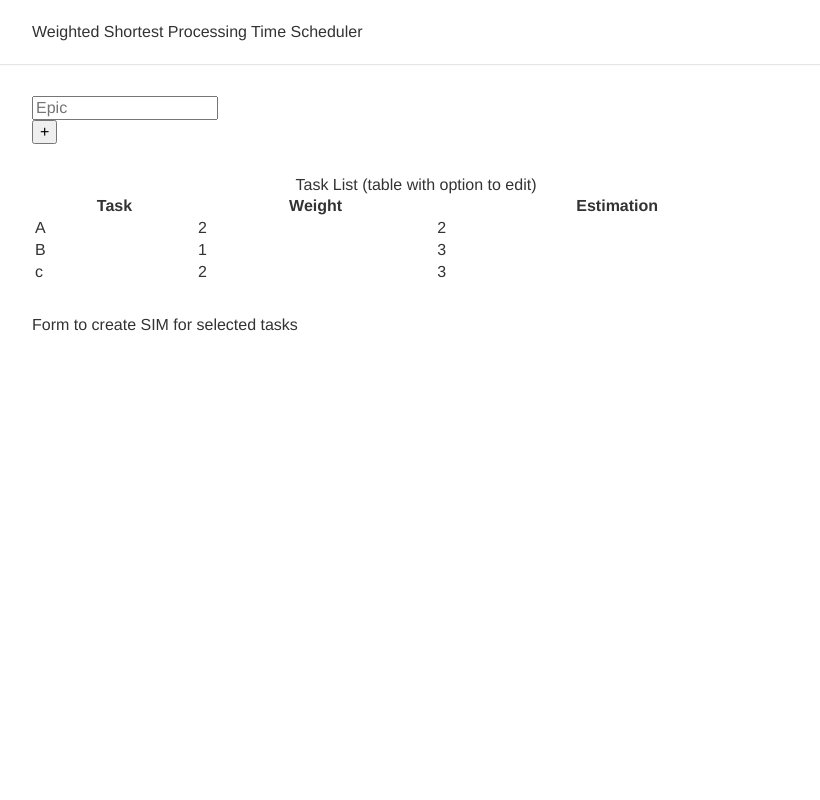
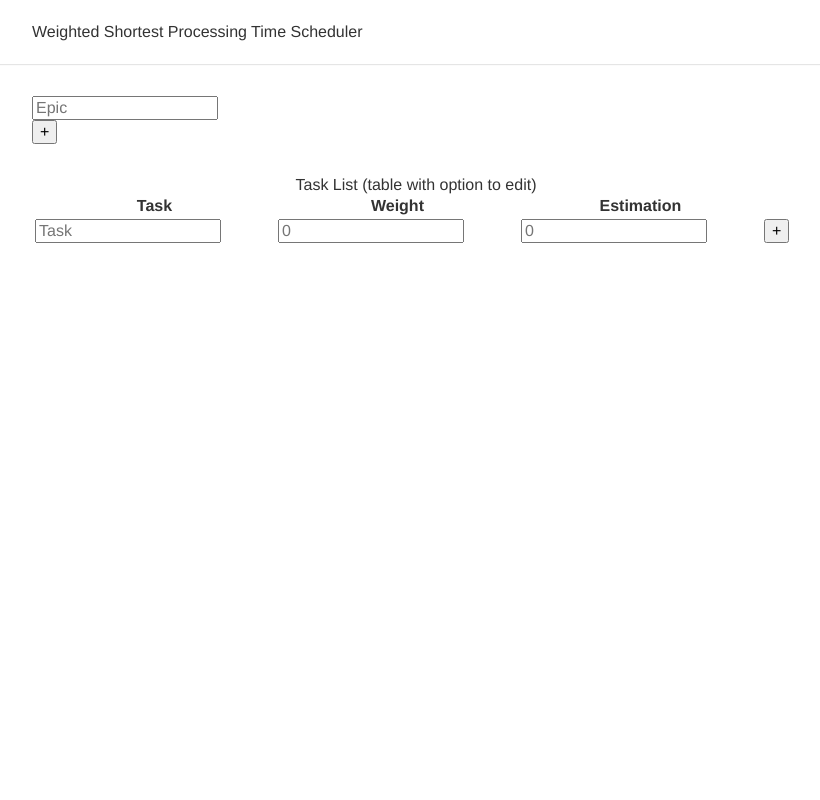
Before and after one commit to gabepk/wspt-scheduler, a React (Create React App) app: page / in a window 1280 px wide. Shown: the top 800 px of the page, without its empty margins (224-1044 px from the left). Built offline with nearby package versions, Linux system fonts and the light colour scheme.

Commit message:
Epic - CRUD Task - CRUD Sort Tasks based on Weighted Shortest Processing Time algorithm

```diff
--- a/src/Components/Scheduler/Epic.js
+++ b/src/Components/Scheduler/Epic.js
@@ -4,11 +4,6 @@ import styles from './Epic.module.css';
 const Epic = ({ epics, setEpics, nextId }) => {
   const [newEpic, setNewEpic] = React.useState('');
   const [counter, setCounter] = React.useState(nextId);
-
-  React.useEffect(() => {
-    // TODO: Optimize and add/remove one epic per interaction
-    window.localStorage.setItem('epics', JSON.stringify(epics));
-  }, [epics]);
 
   function addEpic() {
     if (!newEpic || newEpic.length <= 0) return;
@@ -25,12 +20,12 @@ const Epic = ({ epics, setEpics, nextId }) => {
 
   function updateEpic({ target }) {
     const newEpics = [...epics];
-    newEpics[target.id].name = target.value;
+    newEpics.find((epic) => epic.id === target.id).name = target.value;
     setEpics(newEpics);
   }
 
   function deleteEpic(id) {
-    setEpics((epics) => epics.filter((epic) => epic.id !== Number(id)));
+    setEpics((epics) => epics.filter((epic) => epic.id !== id));
   }
 
   return (
--- a/src/Components/Scheduler/Scheduler.js
+++ b/src/Components/Scheduler/Scheduler.js
@@ -5,26 +5,57 @@ import Task from './Task';
 
 const Scheduler = () => {
   const [epics, setEpics] = React.useState(null);
+  const [tasks, setTasks] = React.useState(null);
 
   React.useEffect(() => {
     const localEpicsStr = window.localStorage.getItem('epics');
     const localEpics = JSON.parse(localEpicsStr);
     setEpics(localEpics || []);
+
+    const localTasksStr = window.localStorage.getItem('tasks');
+    const localTasks = JSON.parse(localTasksStr);
+    if (localTasks === null) {
+      setTasks([]);
+    } else {
+      if (localTasks.length > 1) {
+        setTasks(
+          localTasks.sort((task1, task2) =>
+            task1.estimation / task1.weight < task2.estimation / task2.weight
+              ? -1
+              : 1,
+          ),
+        );
+      } else {
+        setTasks(localTasks);
+      }
+    }
   }, []);
 
-  function getNextId() {
+  React.useEffect(() => {
+    // TODO: Optimize and add/remove one epic per interaction
+    window.localStorage.setItem('epics', JSON.stringify(epics));
+  }, [epics]);
+
+  function getNextEpicId() {
     return epics.length === 0
       ? 0
       : Math.max(...epics.map((epic) => epic.id)) + 1;
   }
 
+  function getNextTaskId() {
+    return tasks.length === 0
+      ? 0
+      : Math.max(...tasks.map((task) => task.id)) + 1;
+  }
+
   return (
     <div className={`${styles.scheduler} container mainContainer`}>
       {epics !== null && (
-        <Epic epics={epics} setEpics={setEpics} nextId={getNextId()} />
+        <Epic epics={epics} setEpics={setEpics} nextId={getNextEpicId()} />
       )}
-      <Task />
-      <div>Form to create SIM for selected tasks</div>
+      {tasks !== null && (
+        <Task tasks={tasks} setTasks={setTasks} nextId={getNextTaskId()} />
+      )}
     </div>
   );
 };
--- a/src/Components/Scheduler/Task.js
+++ b/src/Components/Scheduler/Task.js
@@ -1,16 +1,70 @@
 import React from 'react';
 import styles from './Task.module.css';
 
-const Task = () => {
-  const [tasks, setTasks] = React.useState([]);
+const Task = ({ tasks, setTasks, nextId }) => {
+  const [newTask, setNewTask] = React.useState({
+    name: '',
+    weight: '',
+    estimation: '',
+  });
+  const [counter, setCounter] = React.useState(nextId);
 
   React.useEffect(() => {
-    setTasks([
-      { id: 0, name: 'A', weight: 2, estimation: 2, epic: 0 },
-      { id: 1, name: 'B', weight: 1, estimation: 3 },
-      { id: 2, name: 'c', weight: 2, estimation: 3 },
-    ]);
-  }, []);
+    // TODO: Optimize and add/remove one task per interaction
+    window.localStorage.setItem('tasks', JSON.stringify(tasks));
+  }, [tasks]);
+
+  function addTask() {
+    if (!newTask || !newTask.name || newTask.name.length <= 0) return;
+    const taskAlreadyExists = tasks.find((task) => task.name === newTask.name);
+    if (taskAlreadyExists) {
+      alert('Task already exists');
+    } else {
+      const task = { ...newTask, id: counter };
+      setCounter(counter + 1);
+
+      const newTasks = [...tasks, task];
+      updateTasksSorted(newTasks);
+    }
+    setNewTask({
+      name: '',
+      weight: '',
+      estimation: '',
+    });
+  }
+
+  function updateTasksSorted(newTasks) {
+    if (newTasks.length > 1) {
+      newTasks.sort((task1, task2) =>
+        task1.estimation / task1.weight < task2.estimation / task2.weight
+          ? -1
+          : 1,
+      );
+    }
+    setTasks(newTasks);
+  }
+
+  function updateTaskName(id, value) {
+    const newTasks = [...tasks];
+    newTasks.find((task) => task.id === id).name = value;
+    setTasks(newTasks);
+  }
+
+  function updateTaskWeight(id, value) {
+    const newTasks = [...tasks];
+    newTasks.find((task) => task.id === id).weight = value;
+    updateTasksSorted(newTasks);
+  }
+
+  function updateTaskEstimation(id, value) {
+    const newTasks = [...tasks];
+    newTasks.find((task) => task.id === id).estimation = value;
+    updateTasksSorted(newTasks);
+  }
+
+  function deleteTask(id) {
+    setTasks((tasks) => tasks.filter((task) => task.id !== id));
+  }
 
   return (
     <table className={styles.task}>
@@ -20,15 +74,94 @@ const Task = () => {
           <th>Task</th>
           <th>Weight</th>
           <th>Estimation</th>
+          <th></th>
         </tr>
       </thead>
       <tbody>
+        <tr>
+          <td>
+            <input
+              type="text"
+              placeholder="Task"
+              value={newTask.name}
+              onChange={({ target }) =>
+                setNewTask({ ...newTask, name: target.value })
+              }
+            />
+          </td>
+          <td>
+            <input
+              type="number"
+              placeholder="0"
+              value={newTask.weight}
+              onChange={({ target }) =>
+                setNewTask({ ...newTask, weight: Number(target.value) })
+              }
+            />
+          </td>
+          <td>
+            <input
+              type="number"
+              placeholder="0"
+              value={newTask.estimation}
+              onChange={({ target }) =>
+                setNewTask({ ...newTask, estimation: Number(target.value) })
+              }
+            />
+          </td>
+          <td>
+            <button className={styles.addButton} onClick={addTask}>
+              +
+            </button>
+          </td>
+        </tr>
         {tasks.map((task) => {
           return (
-            <tr key={task.name}>
-              <td>{task.name}</td>
-              <td>{task.weight}</td>
-              <td>{task.estimation}</td>
+            <tr key={task.id}>
+              <td>
+                <input
+                  type="text"
+                  className={styles.taskInput}
+                  value={task.name}
+                  onClick={({ target }) => target.classList.add('editable')}
+                  onChange={({ target }) =>
+                    updateTaskName(task.id, target.value)
+                  }
+                  onBlur={({ target }) => target.classList.remove('editable')}
+                />
+              </td>
+              <td>
+                <input
+                  type="number"
+                  className={styles.taskInput}
+                  value={task.weight}
+                  onClick={({ target }) => target.classList.add('editable')}
+                  onChange={({ target }) =>
+                    updateTaskWeight(task.id, target.value)
+                  }
+                  onBlur={({ target }) => target.classList.remove('editable')}
+                />
+              </td>
+              <td>
+                <input
+                  type="number"
+                  className={styles.taskInput}
+                  value={task.estimation}
+                  onClick={({ target }) => target.classList.add('editable')}
+                  onChange={({ target }) =>
+                    updateTaskEstimation(task.id, target.value)
+                  }
+                  onBlur={({ target }) => target.classList.remove('editable')}
+                />
+              </td>
+              <td>
+                <button
+                  className={styles.removeButton}
+                  onClick={() => deleteTask(task.id)}
+                >
+                  x
+                </button>
+              </td>
             </tr>
           );
         })}
--- a/src/Components/Scheduler/Task.module.css
+++ b/src/Components/Scheduler/Task.module.css
@@ -0,0 +1,6 @@
+.taskInput {
+  outline: none;
+  color: #999;
+  border: none;
+  cursor: default;
+}
```
Also changed, not shown: 1 other file (tests, documents, lock files or other folders).
